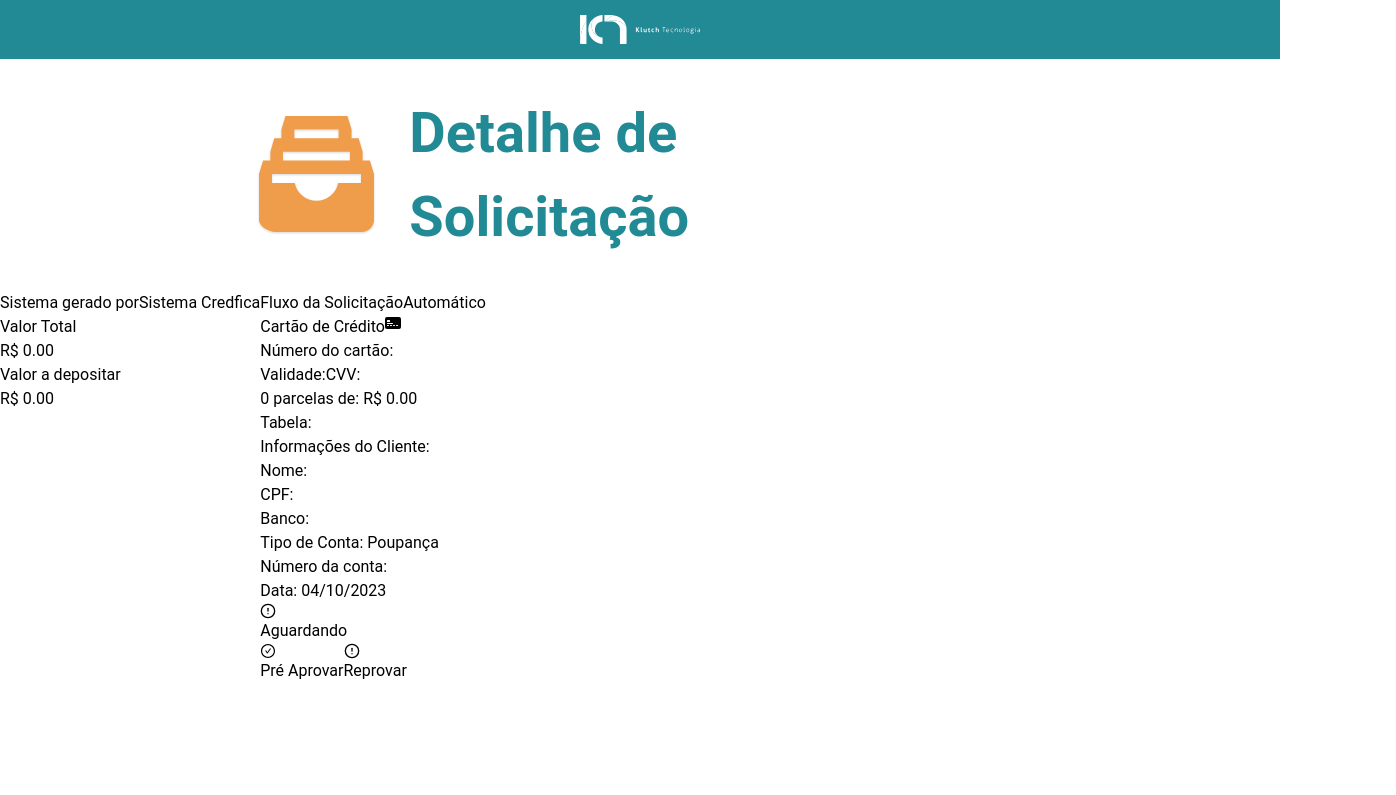
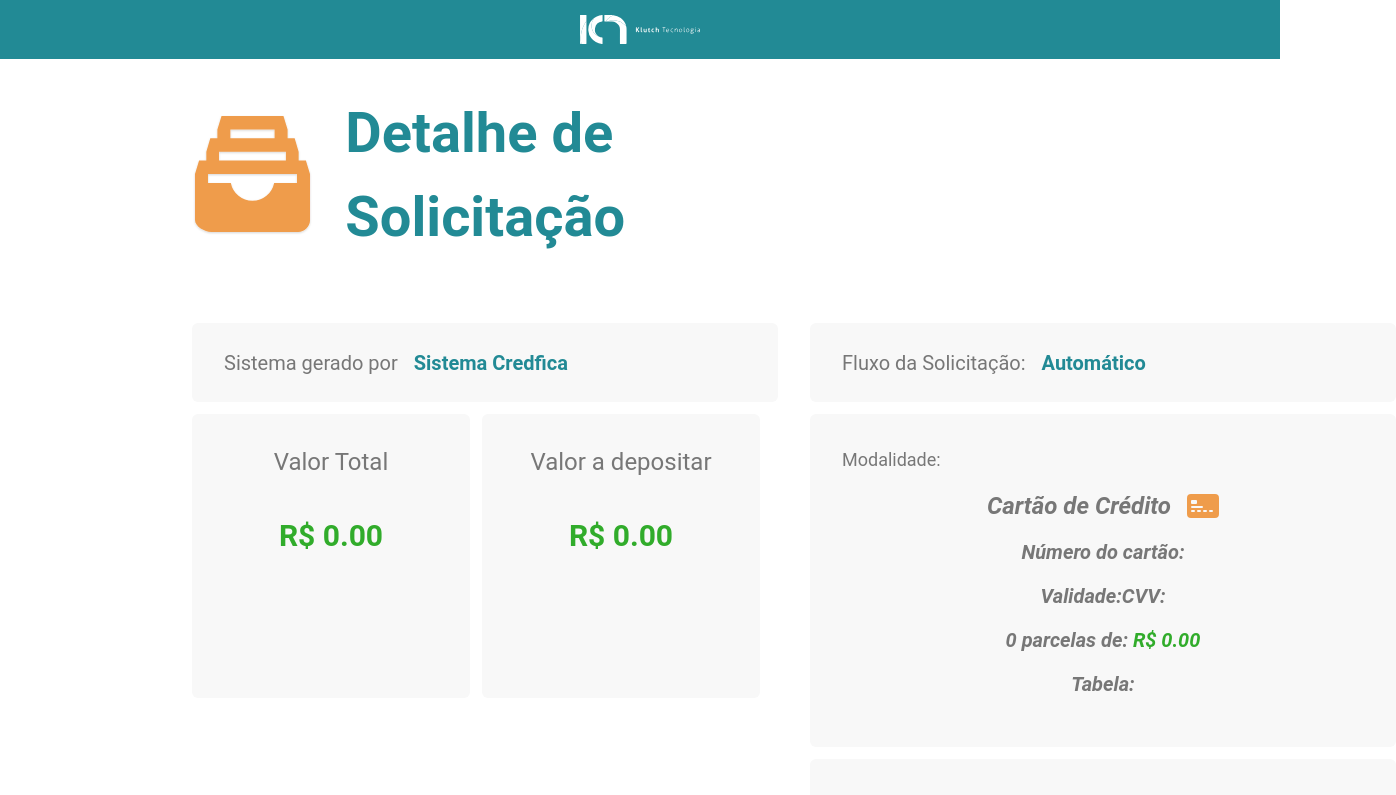
Before and after one commit to julia-otomo/KlutchLoan-front-end, a Next.js app: page /details in a window 1280 px wide. Shown: the top 795 px of the page, 1396 px wide, since content can reach past the window. Built offline with nearby package versions, Linux system fonts and the light colour scheme.

Commit message:
project styled

```diff
--- a/src/components/DetailsHeader/index.tsx
+++ b/src/components/DetailsHeader/index.tsx
@@ -5,9 +5,9 @@ type TDetailsHeader = {
 
 const DetailsHeader = ({ title, value }: TDetailsHeader) => {
   return (
-    <div className="flex flex-row">
-      <p>{title}</p>
-      <h3>{value}</h3>
+    <div className="flex flex-row w-[586px] h-[79px] rounded-md bg-grey-1 items-center gap-4 px-8">
+      <p className="text-xl text-grey-0">{title}</p>
+      <h3 className="text-xl text-brand-1 font-bold">{value}</h3>
     </div>
   );
 };
--- a/src/components/DetailsMain/ButtonsContainer/index.tsx
+++ b/src/components/DetailsMain/ButtonsContainer/index.tsx
@@ -9,21 +9,26 @@ const ButtonsContainer = () => {
   const year = today.getFullYear();
 
   return (
-    <div>
-      <p>{`Data: ${day}/${month}/${year}`} </p>
-      <button>
-        <FiAlertCircle />
-        Aguardando
-      </button>
-      <div>
-        <button>
-          <AiOutlineCheckCircle />
-          Pré Aprovar
+    <div className="w-[586px] h-[274px] rounded-md bg-brand-5 border-[1px] border-brand-1  border-dotted flex flex-col gap-4 p-4">
+      <p className="text-lg text-grey-0">Informações Gerais:</p>
+      <div className="flex flex-col gap-4 items-center">
+        <p className="text-lg text-slate-800 italic font-bold">
+          {`Data: ${day}/${month}/${year}`}{" "}
+        </p>
+        <button className="flex flex-row items-center justify-center gap-4 w-[282px] h-[53px] rounded-md bg-brand-2 text-white text-lg font-bold">
+          <FiAlertCircle className="w-[1.5rem] h-[1.5rem]" />
+          Aguardando
         </button>
-        <button>
-          <FiAlertCircle />
-          Reprovar
-        </button>
+        <div className="flex gap-4 items-center">
+          <button className="flex flex-row items-center justify-center gap-4 w-[209px] h-[53px] rounded-md bg-brand-1 text-white text-lg font-bold">
+            <AiOutlineCheckCircle className="w-[1.5rem] h-[1.5rem]" />
+            Pré Aprovar
+          </button>
+          <button className="flex flex-row items-center justify-center gap-4 w-[209px] h-[53px] rounded-md bg-alert-color text-white text-lg font-bold">
+            <FiAlertCircle className="w-[1.5rem] h-[1.5rem]" />
+            Reprovar
+          </button>
+        </div>
       </div>
     </div>
   );
--- a/src/components/DetailsMain/CardImages/index.tsx
+++ b/src/components/DetailsMain/CardImages/index.tsx
@@ -1,5 +1,5 @@
 import Link from "next/link";
-import { AiOutlineFile } from "react-icons/ai";
+import { AiTwotoneFile } from "react-icons/ai";
 
 type TCardImages = {
   title: string;
@@ -8,10 +8,14 @@ type TCardImages = {
 
 const CardImages = ({ title, url }: TCardImages) => {
   return (
-    <div>
-      <p>{title}</p>
-      <AiOutlineFile />
-      <Link href={url} target="_blank">
+    <div className="w-[278px] h-[284px] bg-text-1 rounded-md flex flex-col items-center py-8 gap-10 bg-grey-1">
+      <p className="text-grey-0 text-2xl">{title}</p>
+      <AiTwotoneFile className=" fill-brand-2 w-[4rem] h-[4rem]" />
+      <Link
+        href={url}
+        target="_blank"
+        className=" cursor-pointer text-brand-1 hover:underline hover:decoration-brand-1 text-xl"
+      >
         Ver Comprovante
       </Link>
     </div>
--- a/src/components/DetailsMain/CardInformation/index.tsx
+++ b/src/components/DetailsMain/CardInformation/index.tsx
@@ -18,22 +18,27 @@ const CardInformation = ({
   table,
 }: TCardInformation) => {
   return (
-    <div>
-      <div className="flex">
-        <h2>Cartão de Crédito</h2>
-        <BsCreditCard2FrontFill />
+    <div className="w-[586px] h-[333px] bg-grey-1 rounded-md flex flex-col gap-4 items-center p-8">
+      <p className=" self-start text-lg text-grey-0">Modalidade:</p>
+      <div className="flex items-center gap-4 ">
+        <h2 className="text-2xl text-grey-0 italic font-bold">
+          Cartão de Crédito
+        </h2>
+        <BsCreditCard2FrontFill className="fill-brand-2 w-[2rem] h-[2rem]" />
       </div>
 
-      <p>{`Número do cartão: ${card_number}`}</p>
+      <p className="text-xl text-grey-0 italic font-bold">{`Número do cartão: ${card_number}`}</p>
       <div className="flex">
-        <p>{`Validade: ${date}`}</p>
-        <p>{`CVV: ${cvv}`}</p>
+        <p className="text-xl text-grey-0 italic font-bold">{`Validade: ${date}`}</p>
+        <p className="text-xl text-grey-0 italic font-bold">{`CVV: ${cvv}`}</p>
       </div>
-      <p>
+      <p className="text-xl text-grey-0 italic font-bold">
         {`${installment_number} parcelas de: `}{" "}
-        <span>{`R$ ${installment_value.toFixed(2)}`}</span>
+        <span className="text-xl text-money-color italic font-bold">{`R$ ${installment_value.toFixed(
+          2
+        )}`}</span>
       </p>
-      <p>{`Tabela: ${table}`}</p>
+      <p className="text-xl text-grey-0 italic font-bold">{`Tabela: ${table}`}</p>
     </div>
   );
 };
--- a/src/components/DetailsMain/FinalClientInformation/index.tsx
+++ b/src/components/DetailsMain/FinalClientInformation/index.tsx
@@ -14,8 +14,8 @@ const FinalClientInformation = ({
   account_number,
 }: TFinalClientInformation) => {
   return (
-    <div>
-      <p>Informações do Cliente:</p>
+    <div className="w-[586px] h-[332px] p-8 flex flex-col gap-4 text-grey-0 text-lg italic font-bold bg-grey-1 rounded-md">
+      <p className=" font-normal not-italic ">Informações do Cliente:</p>
       <p>{`Nome: ${name}`}</p>
       <p>{`CPF: ${cpf}`}</p>
       <p>{`Banco: ${bank_label}`}</p>
--- a/src/components/DetailsMain/ValueCard/index.tsx
+++ b/src/components/DetailsMain/ValueCard/index.tsx
@@ -5,9 +5,11 @@ type TValueCard = {
 
 const ValueCard = ({ title, value }: TValueCard) => {
   return (
-    <div>
-      <p>{title}</p>
-      <h3>{`R$ ${value.toFixed(2)}`}</h3>
+    <div className="w-[278px] h-[284px] bg-text-1 rounded-md flex flex-col items-center py-8 gap-10 bg-grey-1">
+      <p className="text-grey-0 text-2xl">{title}</p>
+      <h3 className=" text-money-color text-3xl font-bold">{`R$ ${value.toFixed(
+        2
+      )}`}</h3>
     </div>
   );
 };
--- a/src/components/Information/DetailsPage/index.tsx
+++ b/src/components/Information/DetailsPage/index.tsx
@@ -12,7 +12,7 @@ type TDetailsInformation = {
 
 const DetailsInformation = ({ img, text }: TDetailsInformation) => {
   return (
-    <div className="mt-[59px] w-full flex items-center justify-center">
+    <div className="mt-[59px] w-full flex items-center">
       <div className="w-[60%] py-8 flex items-center gap-8">
         <Image src={img} alt="" />
         <h2 className=" text-brand-1 text-[3.5rem] max-w-[300px] font-bold">
--- a/src/pages/details.tsx
+++ b/src/pages/details.tsx
@@ -15,10 +15,14 @@ const DetailsPage = () => {
   return (
     <>
       <Header />
+      <div className=" max-w-[70%] my-0 mx-auto mb-8 ">
         <DetailsInformation img={file} text="Detalhe de Solicitação" />
-      <main className="flex">
-        <div className="flex flex-col">
+      </div>
+
+      <main className="flex items-center max-w-[70%] my-0 mx-auto gap-8  min-h-[1000px]">
+        <div className="flex flex-col w-[586px] gap-3 min-h-[1100px]">
           <DetailsHeader title="Sistema gerado por" value="Sistema Credfica" />
+          <div className="flex flex-wrap gap-3">
             <ValueCard
               title="Valor Total"
               value={clientSolicitation ? clientSolicitation.total_loan : 0}
@@ -44,9 +48,10 @@ const DetailsPage = () => {
               </>
             ) : null}
           </div>
-        <div>
+        </div>
+        <div className="flex flex-col w-[586px] gap-3 min-h-[1100px]">
           <DetailsHeader
-            title="Fluxo da Solicitação"
+            title="Fluxo da Solicitação:"
             value={
               clientSolicitation && clientSolicitation.contract_type == "manual"
                 ? "Manual"
--- a/tailwind.config.ts
+++ b/tailwind.config.ts
@@ -16,9 +16,12 @@ const config: Config = {
         "brand-2": "#EF9C4B",
         "brand-3": "#187680",
         "brand-4": "#FD8030",
+        "brand-5": "#E8F3F4",
         "grey-0": "#777777",
         "grey-1": "#F8F8F8",
         "success-color": "#E8FFE3",
+        "money-color": "#31AC2B",
+        "alert-color": "#BC3434",
       },
     },
   },
```
Lines whose indentation alone changed are shown as unchanged.
